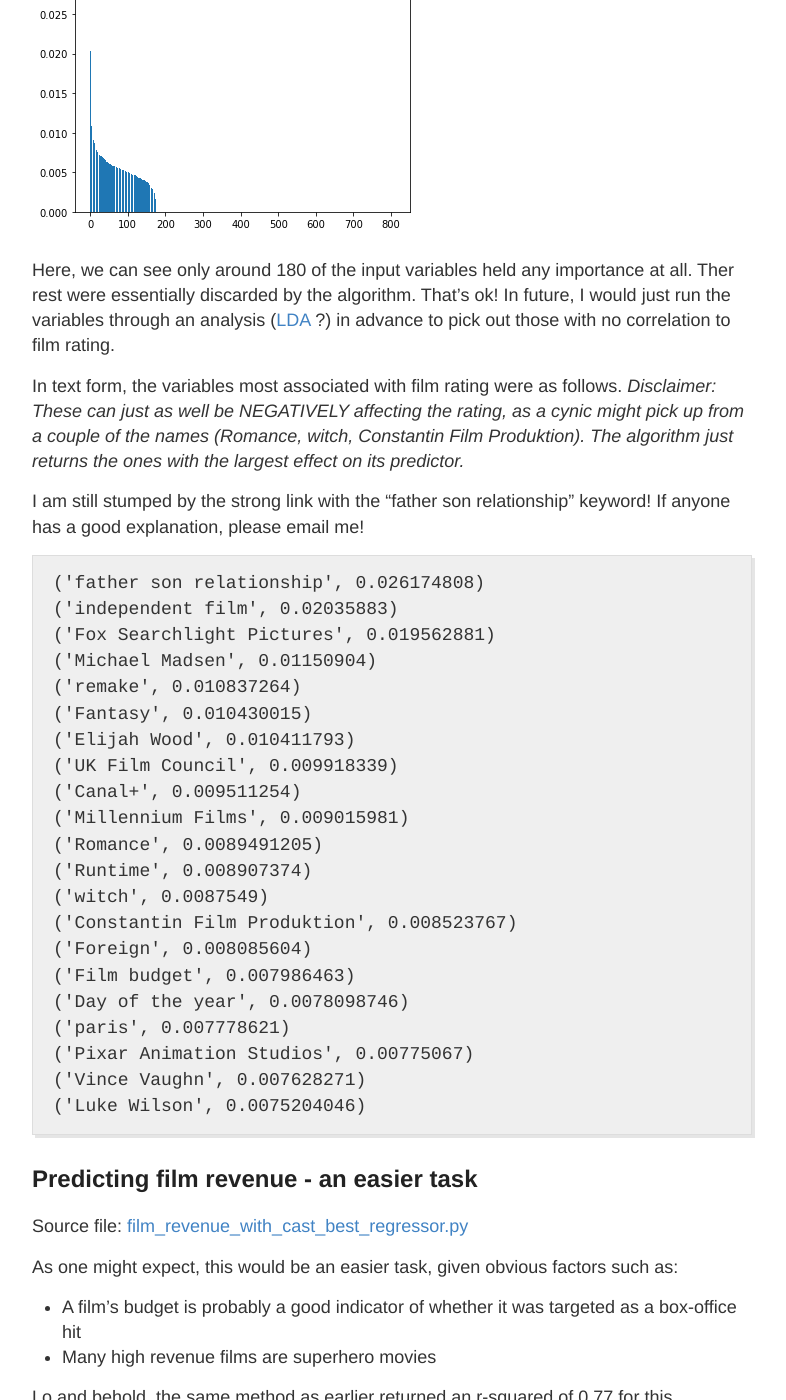
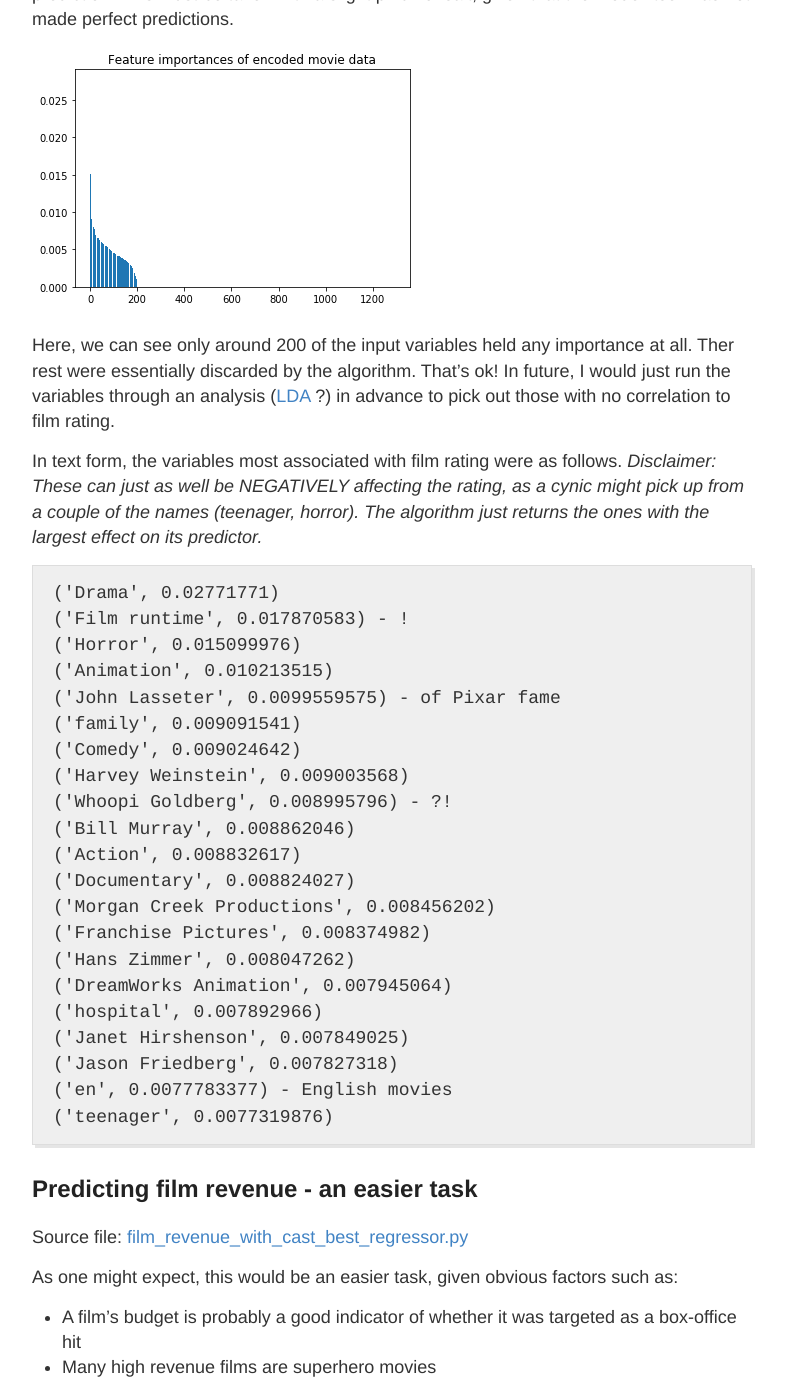
Before and after one commit to ryan-anderson-ds/ryan-anderson-ds.github.io, a Jekyll site: the page built from _posts/insights/2019-08-05-Predicting-Film-Success.md, in a window 1280 px wide and 1400 px high, scrolled down 4567 px. Shown: the whole window, without its empty margins (248-1034 px from the left). Built offline with Jekyll 4.4.1, drawn with Linux system fonts in a browser that asks for light colours; some of the changed text lies outside the part shown.

Commit message:
Updating film success writeup

```diff
--- a/_posts/insights/2019-08-05-Predicting-Film-Success.md
+++ b/_posts/insights/2019-08-05-Predicting-Film-Success.md
@@ -99,35 +100,33 @@
 
 ![Rating feature importances](../images/insights/predicting_film_success_2019_08_05/feature_importances_rating.png "Rating feature importances")
 
-Here, we can see only around 180 of the input variables held any importance at all. Ther rest were essentially discarded by the algorithm. That's ok! In future, I would just run the variables through an analysis ([LDA](https://en.wikipedia.org/wiki/Latent_Dirichlet_allocation)
+Here, we can see only around 200 of the input variables held any importance at all. Ther rest were essentially discarded by the algorithm. That's ok! In future, I would just run the variables through an analysis ([LDA](https://en.wikipedia.org/wiki/Latent_Dirichlet_allocation)
 ?) in advance to pick out those with no correlation to film rating.
 
-In text form, the variables most associated with film rating were as follows. _Disclaimer: These can just as well be NEGATIVELY affecting the rating, as a cynic might pick up from a couple of the names (Romance, witch, Constantin Film Produktion). The algorithm just returns the ones with the largest effect on its predictor._
-
-I am still stumped by the strong link with the "father son relationship" keyword! If anyone has a good explanation, please email me!
+In text form, the variables most associated with film rating were as follows. _Disclaimer: These can just as well be NEGATIVELY affecting the rating, as a cynic might pick up from a couple of the names (teenager, horror). The algorithm just returns the ones with the largest effect on its predictor._
 
 ~~~~
-('father son relationship', 0.026174808)
-('independent film', 0.02035883)
-('Fox Searchlight Pictures', 0.019562881)
-('Michael Madsen', 0.01150904)
-('remake', 0.010837264)
-('Fantasy', 0.010430015)
-('Elijah Wood', 0.010411793)
-('UK Film Council', 0.009918339)
-('Canal+', 0.009511254)
-('Millennium Films', 0.009015981)
-('Romance', 0.0089491205)
-('Runtime', 0.008907374)
-('witch', 0.0087549)
-('Constantin Film Produktion', 0.008523767)
-('Foreign', 0.008085604)
-('Film budget', 0.007986463)
-('Day of the year', 0.0078098746)
-('paris', 0.007778621)
-('Pixar Animation Studios', 0.00775067)
-('Vince Vaughn', 0.007628271)
-('Luke Wilson', 0.0075204046)
+('Drama', 0.02771771)
+('Film runtime', 0.017870583) - !
+('Horror', 0.015099976)
+('Animation', 0.010213515)
+('John Lasseter', 0.0099559575) - of Pixar fame
+('family', 0.009091541)
+('Comedy', 0.009024642)
+('Harvey Weinstein', 0.009003568)
+('Whoopi Goldberg', 0.008995796) - ?!
+('Bill Murray', 0.008862046)
+('Action', 0.008832617)
+('Documentary', 0.008824027)
+('Morgan Creek Productions', 0.008456202)
+('Franchise Pictures', 0.008374982)
+('Hans Zimmer', 0.008047262)
+('DreamWorks Animation', 0.007945064)
+('hospital', 0.007892966)
+('Janet Hirshenson', 0.007849025)
+('Jason Friedberg', 0.007827318)
+('en', 0.0077783377) - English movies
+('teenager', 0.0077319876)
 ~~~~
 
 Predicting film revenue - an easier task
@@ -148,32 +147,30 @@
 ------
 This list will be less of a surprise. Again, though, the same disclaimer applies. Variables can be negatively affecting revenue, and this model is not perfect. The list confirms the strong connection between budget and revenue. After all, why would one be making films if you did not get return on your investment?
 
-Unsurprisingly, superhero movies and pixar movies make a strong appearance here, with their keywords, studios, genres and actors dominating the list. Note - this list excludes top-contributing crew, as I made the list before including crew members as input.
-
-Surprisingly, 'dying and death.'
+Unsurprisingly, superhero movies and pixar movies make a strong appearance here, with their keywords, studios, genres and crew dominating the list.
 
 ~~~~
-('Film budget', 0.044391543)
-('Robert Downey Jr.', 0.027033819)
-('Pixar Animation Studios', 0.026760902)
-('superhero', 0.025424734)
-('Judi Dench', 0.022775456)
-('Zoe Saldana', 0.018396903)
-('3d', 0.017599344)
-('Adventure', 0.015867993)
-('based on comic book', 0.015653472)
-('Dune Entertainment', 0.01459572)
-('suspense', 0.014268756)
-('duringcreditsstinger', 0.0127963945)
-('Frank Welker', 0.012037063)
-('dying and death', 0.011989311) - ?!
-('Columbia Pictures', 0.011956881)
-('Imagine Entertainment', 0.011694607)
-('Cate Blanchett', 0.011441057)
-('History', 0.011275761)** - negatively associated?
-('Fantasy', 0.011264136)
-('Paul Bettany', 0.01095041)
-('DreamWorks Animation', 0.010652226)
+('Denny Caira', 0.037734445)
+('Film Budget', 0.03122561)
+('Adventure', 0.025690554)
+('James Cameron', 0.024247296)
+('Pixar Animation Studios', 0.022682142)
+('David B. Nowell', 0.022539908)
+('marvel comic', 0.022318095)
+('Terry Claborn', 0.01921264)
+('John Williams', 0.015954955)
+('3d', 0.014985539)
+('Animation', 0.013459805)
+('John Ratzenberger', 0.013009616)
+('Christopher Boyes', 0.012793044)
+('Fantasy', 0.012175937)
+('Gwendolyn Yates Whittle', 0.011877648)
+('Lucasfilm', 0.011471849)
+('Christopher Lee', 0.011401703)
+('superhero', 0.010956859)
+('Jim Cummings', 0.010577998)
+('John Lasseter', 0.010427481)
+('Drama', 0.010378849)
 ~~~~
 
 Bonus: which actors are most associated with...
@@ -238,6 +235,11 @@
 
 Obviously, Stan Lee does not make a movie producer rich. He simply cameod in all of the Marvel movies. This list shows correlation of actor with top-grossing movies more than it shows who causes a movie to do well.
 
+On including crew
+------
+Initially, when building the models, I did not include crew members in the analysis. This was a massive oversight. Including just the top 200 producers, writers and directors in the model improved the R^2 on revenue prediction by from 0.68 to 0.77.
+
+More impressively, this improved rating prediction from and R-squared of 0.19 to 0.53 - an astounding improvement just by adding one type of variable. More than 30% of the variance in rating is explained by crew members.
 
 Room for improvement
 ------
@@ -245,13 +247,11 @@
 
 * Creating my own custom measure of success,
 * Include ALL JSON data on actors, keywords, genres
-* Include _crew_. I have a feeling that I missed a trick when not predetermining that good crew (such as directors) are associated with good ratings.
-* Include year.
 * Do a PCA or LDA to eliminate pointless variables
 * Run my XGBoost model through a more extreme parameter grid, picking even better parameters
 * Explore a neural network solution, given the sheer size of this problem.
 
-Update: I included crew and film year, as mentioned above, and it improved the R^2 on revenue prediction by from 0.68 to 0.77 and on rating prediction by 0.19 to 0.53 - an astounding improvement for both! I have updated the rest of the writeup to reflect these numbers.
+
 
 Code and tools
 ------
```
Also changed, not shown: other parts of _posts/insights/2019-08-05-Predicting-Film-Success.md (+1 -0 lines), images/insights/predicting_film_success_2019_08_05/feature_importances_rating.png, images/insights/predicting_film_success_2019_08_05/rating_predictions.png.
